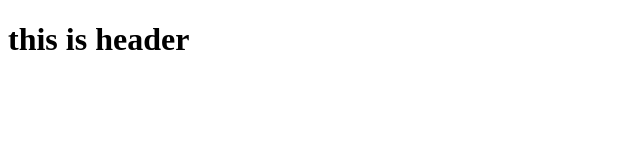
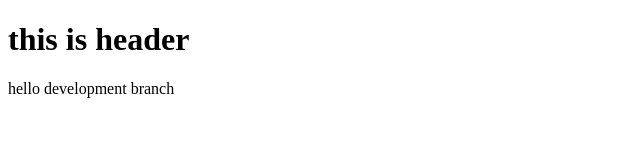
Before and after one commit to moshiurrahmansourave/github-testing, a plain HTML site: page index.html in a window 1280 px wide. Shown: the whole page, without its empty margins (0-640 px from the left). Drawn offline with Linux system fonts and the light colour scheme.

Commit message:
new branch created

```diff
--- a/index.html
+++ b/index.html
@@ -7,5 +7,6 @@
 </head>
 <body>
     <h1>this is header</h1>
+    <p>hello development branch</p>
 </body>
 </html>
```
